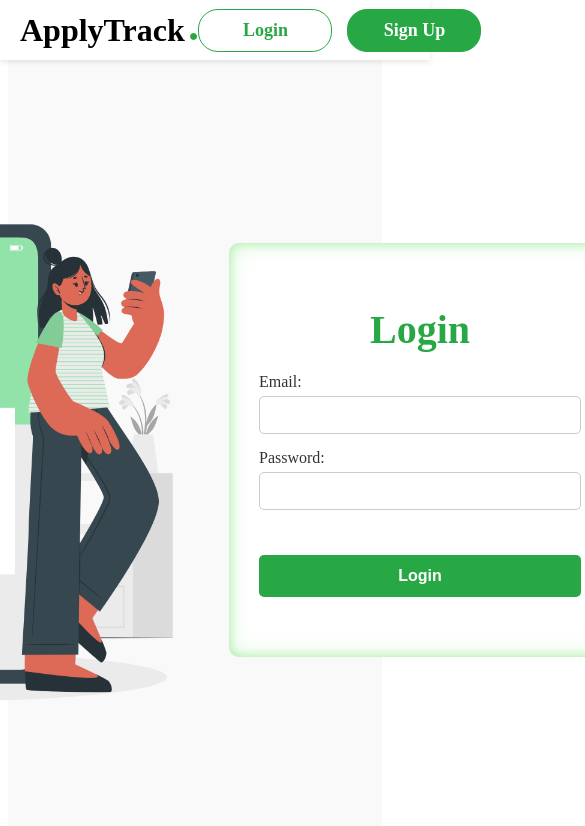
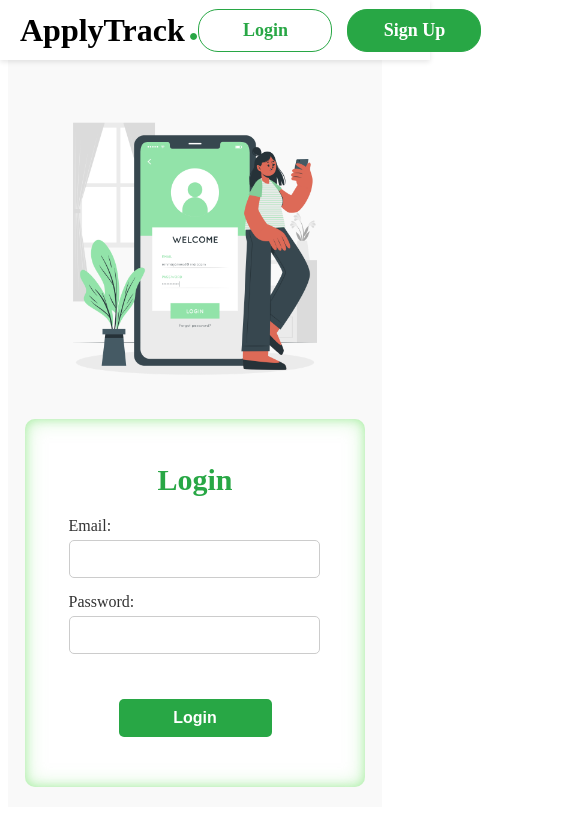
Before and after one commit to BhavyaLikhitha/Job-Tracker, a React (Vite) app in the folder client/: page /login in a window 390 px wide. Shown: the top 826 px of the page, 585 px wide, since content can reach past the window. Built offline with nearby package versions, Linux system fonts and the light colour scheme.

Commit message:
made the page responsive

```diff
--- a/client/src/components/login/login.css
+++ b/client/src/components/login/login.css
@@ -1,4 +1,4 @@
-/* Container styles */
+/*
 .login {
     display: flex;
     align-items: center;
@@ -8,7 +8,7 @@
     background-color: #f9f9f9;
   }
 
-  /* Left side image */
+
   .login-image {
     flex: 1;
     display: flex;
@@ -22,27 +22,27 @@
     border-radius: 10px;
   }
 
-  /* Right side form */
+
   .login-form {
     margin-right: 150px;
     flex: 1;
-    display: flex; /* Use flexbox for alignment */
-    flex-direction: column; /* Stack children vertically */
-    justify-content: center; /* Center vertically */
-    align-items: center; /* Center horizontally */
+    display: flex;
+    flex-direction: column;
+    justify-content: center;
+    align-items: center;
     max-width: 400px;
     padding: 30px;
     background-color: white;
     border-radius: 10px;
     box-shadow:
-      inset 0 0 10px rgba(154, 235, 147, 0.7), /* Subtle green glow near edges */
-      inset 0 0 20px rgba(154, 235, 147, 0.5); /* More diffused green glow */
+      inset 0 0 10px rgba(154, 235, 147, 0.7),
+      inset 0 0 20px rgba(154, 235, 147, 0.5);
   }
 
   .login-form h2 {
     margin-bottom: 20px;
     font-size: 40px;
-    color: #28a745; /* Green color for heading */
+    color: #28a745;
     text-align: center;
   }
 
@@ -63,7 +63,7 @@
   }
 
   .login-form input:focus {
-    border-color: #28a745; /* Green border on focus */
+    border-color: #28a745;
     outline: none;
   }
 
@@ -82,4 +82,131 @@
 
   .login-btn:hover {
     background-color: #218838;
+  } */
+/* General styles for the login page */
+.login {
+  display: flex;
+  flex-direction: row; /* Default horizontal layout */
+  align-items: center;
+  justify-content: center;
+  height: 100vh;
+  padding: 20px;
+  background-color: #f9f9f9;
+}
+
+.login-image {
+  flex: 1;
+  display: flex;
+  justify-content: center;
+  align-items: center;
+}
+
+.login-image img {
+  height: 600px;
+  border-radius: 10px;
+  max-width: 100%; /* Ensure image fits within its container */
+}
+
+.login-form {
+  margin-right: 150px;
+  flex: 1;
+  display: flex;
+  flex-direction: column;
+  justify-content: center;
+  align-items: center;
+  max-width: 400px;
+  padding: 30px;
+  background-color: white;
+  border-radius: 10px;
+  box-shadow:
+    inset 0 0 10px rgba(154, 235, 147, 0.7),
+    inset 0 0 20px rgba(154, 235, 147, 0.5);
+}
+
+.login-form h2 {
+  margin-bottom: 20px;
+  font-size: 40px;
+  color: #28a745;
+  text-align: center;
+}
+
+.login-form label {
+  display: block;
+  font-size: 16px;
+  margin-bottom: 5px;
+  color: #333;
+  margin-left: -50px;
+}
+
+.login-form input {
+   margin-left: -50px;
+  width: 150%;
+  max-width: 300px;
+  padding: 10px;
+  margin-bottom: 15px;
+  border: 1px solid #ccc;
+  border-radius: 5px;
+  font-size: 14px;
+}
+
+.login-form input:focus {
+  border-color: #28a745;
+  outline: none;
+}
+
+.login-btn {
+  width: 100%;
+  padding: 12px;
+  background-color: #28a745;
+  color: white;
+  font-size: 16px;
+  font-weight: bold;
+  border: none;
+  border-radius: 5px;
+  cursor: pointer;
+  transition: background-color 0.3s ease;
+}
+
+.login-btn:hover {
+  background-color: #218838;
+}
+
+/* Responsive styles for mobile view */
+@media (max-width: 768px) {
+  .login {
+    flex-direction: column; /* Stack the image and form vertically */
+    height: auto;
   }
+
+  .login-image {
+    margin-bottom: 20px; /* Add space between image and form */
+  }
+
+  .login-image img {
+    margin-top: 70px !important;
+    height: auto; /* Let the image resize dynamically */
+    max-width: 90%; /* Prevent the image from being too large */
+  }
+
+  .login-form {
+    margin-right: 0; /* Reset right margin */
+    width: 100%; /* Take full width */
+    padding: 20px; /* Adjust padding */
+    max-width: 90%; /* Prevent form from being too wide */
+    box-shadow:
+      inset 0 0 10px rgba(154, 235, 147, 0.7),
+      inset 0 0 20px rgba(154, 235, 147, 0.5);
+  }
+
+  .login-form input {
+    max-width: 150% !important; /* Ensure inputs are full width */
+  }
+
+  .login-form h2 {
+    font-size: 30px; /* Adjust heading size for smaller screens */
+  }
+
+  .login-btn {
+    padding: 10px; /* Adjust button padding */
+  }
+}
--- a/client/src/components/signup/signup.css
+++ b/client/src/components/signup/signup.css
@@ -1,4 +1,4 @@
-.signup {
+/* .signup {
     display: flex;
     align-items: center;
     justify-content: center;
@@ -15,7 +15,6 @@
   }
 
   .signup-image img {
-    /* margin-left: -390px; */
     height: 600px;
     border-radius: 10px;
   }
@@ -24,24 +23,24 @@
     margin-right: 150px;
     flex: 1;
     height: 500px;
-    display: flex; /* Use flexbox for alignment */
-    flex-direction: column; /* Stack children vertically */
-    justify-content: center; /* Center vertically */
-    align-items: center; /* Center horizontally */
+    display: flex;
+    flex-direction: column;
+    justify-content: center;
+    align-items: center;
     max-width: 400px;
     padding: 30px;
     background-color: white;
     border-radius: 10px;
     box-shadow:
-      inset 0 0 10px rgba(154, 235, 147, 0.7), /* Subtle green glow near edges */
-      inset 0 0 20px rgba(154, 235, 147, 0.5); /* More diffused green glow */
+      inset 0 0 10px rgba(154, 235, 147, 0.7),
+      inset 0 0 20px rgba(154, 235, 147, 0.5);
   }
 
 
   .signup-form h2 {
     margin-bottom: 20px;
     font-size: 40px;
-    color: #28a745; /* Green color for heading */
+    color: #28a745;
     text-align: center;
   }
 
@@ -63,7 +62,7 @@
   }
 
   .signup-form input:focus {
-    border-color: #28a745; /* Green border on focus */
+    border-color: #28a745;
     outline: none;
   }
 
@@ -87,4 +86,141 @@
   .login-link-text{
     text-align: center;
     font-size: 20px;
+  } */
+
+  /* General styles for the signup page */
+.signup {
+  display: flex;
+  flex-direction: row; /* Default horizontal layout */
+  align-items: center;
+  justify-content: center;
+  margin-top: 50px;
+  padding: 20px;
+  background-color: white;
+}
+
+.signup-image {
+  flex: 1;
+  display: flex;
+  justify-content: center;
+  align-items: center;
+}
+
+.signup-image img {
+  height: 600px;
+  border-radius: 10px;
+  max-width: 100%; /* Ensure the image fits within its container */
+}
+
+.signup-form {
+  margin-right: 150px;
+  flex: 1;
+  height: auto;
+  display: flex;
+  flex-direction: column;
+  justify-content: center;
+  align-items: center;
+  max-width: 400px;
+  padding: 30px;
+  background-color: white;
+  border-radius: 10px;
+  box-shadow:
+    inset 0 0 10px rgba(154, 235, 147, 0.7),
+    inset 0 0 20px rgba(154, 235, 147, 0.5);
+}
+
+.signup-form h2 {
+  margin-bottom: 20px;
+  font-size: 40px;
+  color: #28a745;
+  text-align: center;
+}
+
+.signup-form label {
+  display: block;
+  font-size: 16px;
+  margin-bottom: 5px;
+  color: #333;
+}
+
+.signup-form input {
+  align-items: center;
+  width: 300px;
+  padding: 10px;
+  margin-bottom: 15px;
+  border: 1px solid #ccc;
+  border-radius: 5px;
+  font-size: 14px;
+}
+
+.signup-form input:focus {
+  border-color: #28a745;
+  outline: none;
+}
+
+.register-btn {
+  width: 300px;
+  padding: 12px;
+  background-color: #28a745;
+  color: white;
+  font-size: 16px;
+  font-weight: bold;
+  border: none;
+  border-radius: 5px;
+  cursor: pointer;
+  transition: background-color 0.3s ease;
+}
+
+.register-btn:hover {
+  background-color: #218838;
+}
+
+.login-link-text {
+  text-align: center;
+  font-size: 20px;
+}
+
+/* Responsive styles for mobile view */
+@media (max-width: 768px) {
+  .signup {
+    flex-direction: column; /* Stack image and form vertically */
+    margin-top: 20px; /* Adjust margin for mobile */
+    height: auto; /* Allow the content to adjust its height */
   }
+
+  .signup-image {
+    margin-top: 40px !important;
+    margin-bottom: 20px; /* Add spacing between image and form */
+  }
+
+  .signup-image img {
+
+    height: auto; /* Let the image scale dynamically */
+    max-width: 90%; /* Prevent the image from exceeding container width */
+  }
+
+  .signup-form {
+    margin-right: 0; /* Remove right margin */
+    width: 100%; /* Full width for the form */
+    max-width: 90%; /* Prevent the form from being too wide */
+    padding: 20px; /* Adjust padding for mobile */
+  }
+
+  .signup-form h2 {
+    font-size: 30px; /* Adjust heading size */
+  }
+
+  .signup-form input {
+    width: 100%; /* Full width for inputs */
+    max-width: 100%; /* Prevent inputs from being too wide */
+  }
+
+  .register-btn {
+    width: 100%; /* Full width for the button */
+    padding: 10px; /* Adjust button padding */
+  }
+
+  .login-link-text {
+    font-size: 16px; /* Adjust font size for smaller screens */
+  }
+}
```
Also changed, not shown: client/src/components/signup/signup.jsx (+0 -80 lines).
